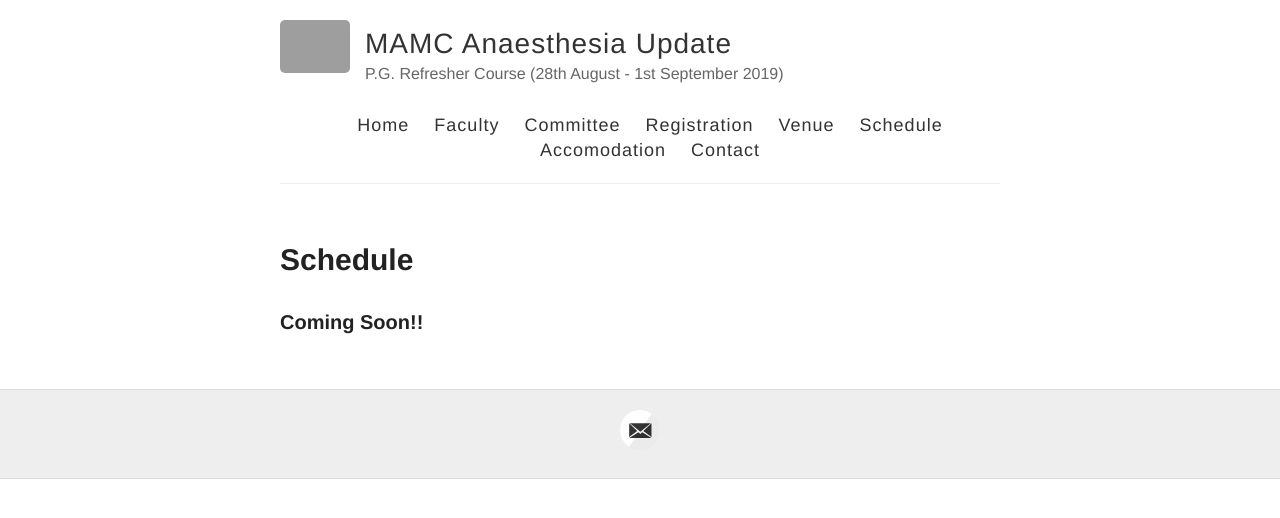
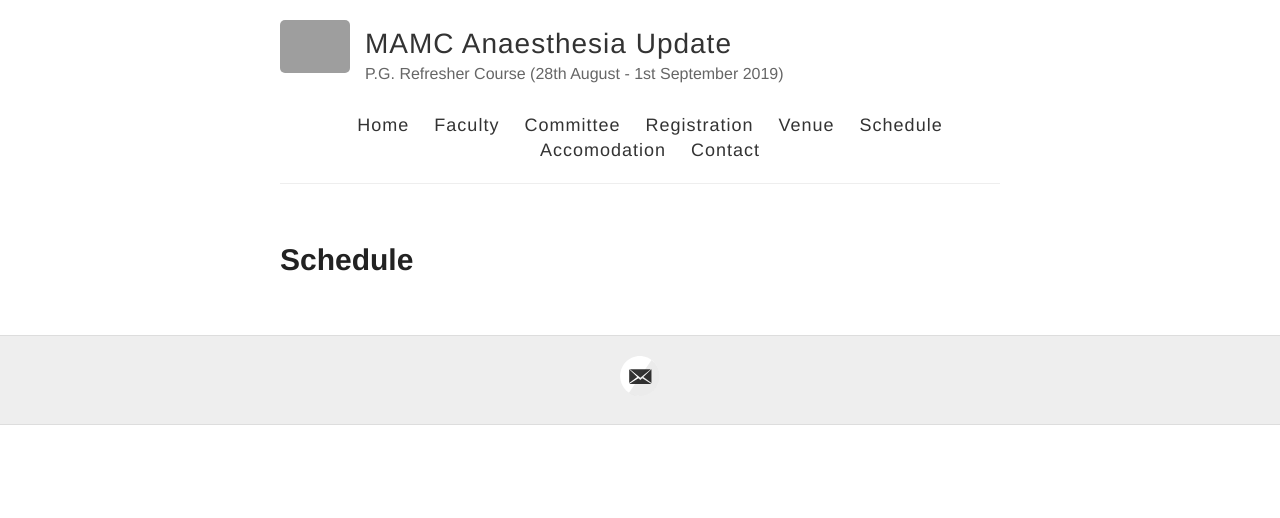
Before and after one commit to mamcanaesthesiaupdate/mamcanaesthesiaupdate.github.io, a Jekyll site: the page built from schedule.md, in a window 1280 px wide. Shown: the top 518 px of the page. Built offline with Jekyll 4.4.1, drawn with Linux system fonts in a browser that asks for light colours; grey boxes are pictures that could not be loaded.

```diff
--- a/schedule.md
+++ b/schedule.md
@@ -3,5 +3,3 @@ layout: schedule
 title: Schedule
 permalink: /schedule/
 ---
-
-### Coming Soon!!
```
